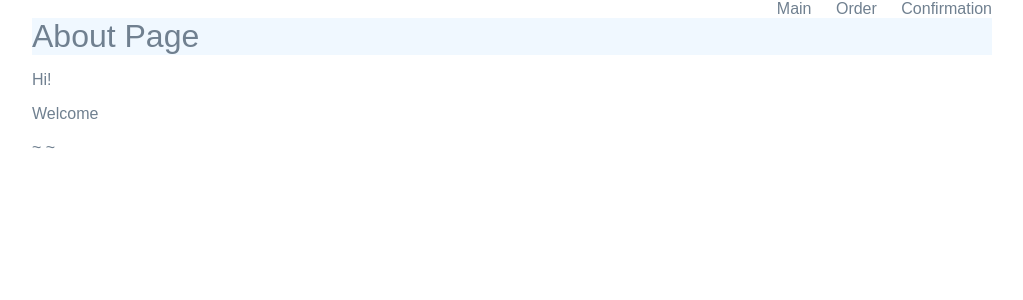
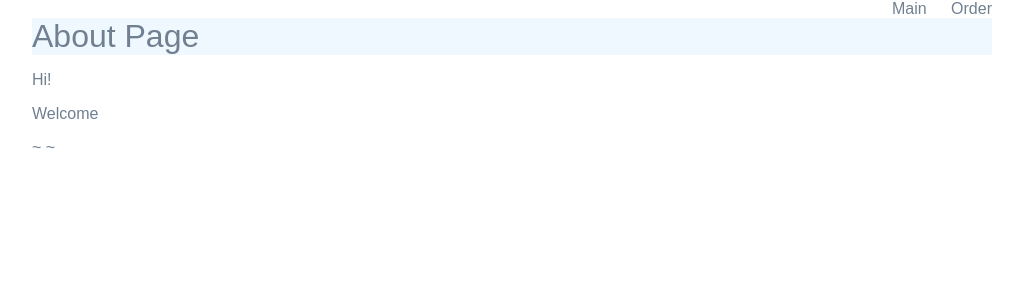
Before and after one commit to realJimJin/cs412, a Django app: page /restaurant/ in a window 1280 px wide. Shown: the part 57-357 px from the top of the page, without its empty margins (128-1151 px from the left). Run offline with Django 5.2, Linux system fonts and the light colour scheme.

Commit message:
updated base.html

```diff
--- a/restaurant/templates/restaurant/base.html
+++ b/restaurant/templates/restaurant/base.html
@@ -15,7 +15,6 @@
         <nav>
             <li><a href="{% url 'main_page' %}">Main</a></li>
             <li><a href="{% url 'order_page' %}">Order</a></li>
-            <li><a href="{% url 'confirmation_page' %}">Confirmation</a></li>
         </nav>
 
         <!-- put page specific content here  -->
```
